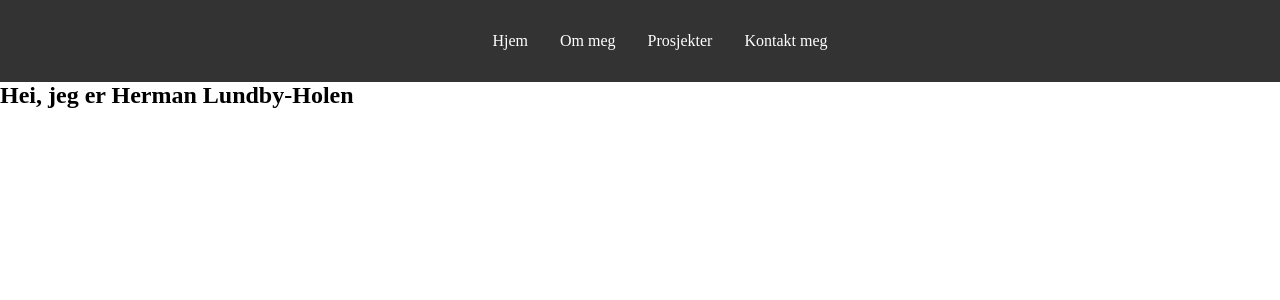
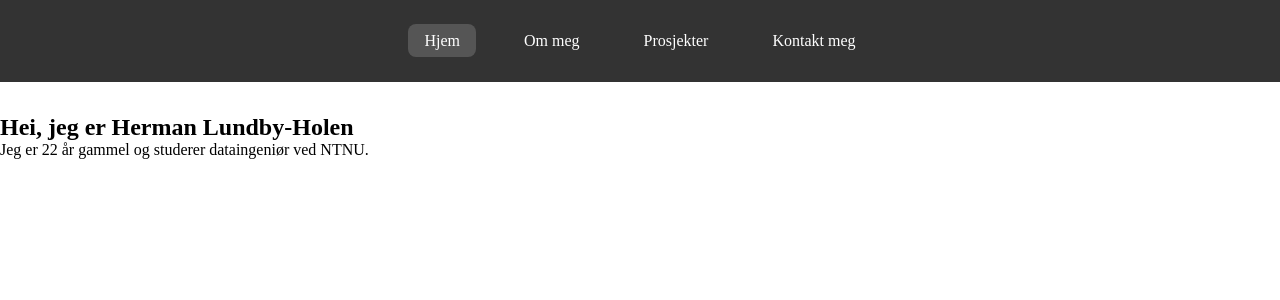
Before and after one commit to Hermzy14/portfolio, a SvelteKit app: page / in a window 1280 px wide. Shown: the top 300 px of the page. Built offline with nearby package versions, Linux system fonts and the light colour scheme.

Commit message:
Updated global and header styling

```diff
--- a/src/components/Header.svelte
+++ b/src/components/Header.svelte
@@ -1,10 +1,20 @@
+<script lang="ts">
+	import { page } from '$app/state';
+
+	let url = $state(page.url.pathname);
+	// Listen for changes to the URL
+	$effect(() => {
+		url = page.url.pathname;
+	});
+</script>
+
 <header>
 	<nav>
 		<ul>
-			<li><a href="/">Hjem</a></li>
-			<li><a href="/about">Om meg</a></li>
-			<li><a href="/projects">Prosjekter</a></li>
-			<li><a href="/contact">Kontakt meg</a></li>
+			<li><a href="/" class={url === '/' ? 'active' : ''}>Hjem</a></li>
+			<li><a href="/about" class={url === '/about' ? 'active' : ''}>Om meg</a></li>
+			<li><a href="/projects" class={url === '/projects' ? 'active' : ''}>Prosjekter</a></li>
+			<li><a href="/contact" class={url === '/contact' ? 'active' : ''}>Kontakt meg</a></li>
 		</ul>
 	</nav>
 </header>
@@ -13,7 +23,8 @@
 	header {
 		background-color: #333;
 		color: white;
-		padding: 1rem;
+		padding: 2rem;
+		margin-bottom: 2rem;
 		display: flex;
 		justify-content: center;
 		align-items: center;
@@ -28,9 +39,15 @@
 	nav a {
 		color: white;
 		text-decoration: none;
+		padding: 0.5rem 1rem;
+		border-radius: 8px;
 	}
 
 	nav a:hover {
 		text-decoration: underline;
 	}
+
+	.active {
+		background: #555;
+	}
 </style>
--- a/src/routes/+layout.svelte
+++ b/src/routes/+layout.svelte
@@ -8,4 +8,31 @@
 </main>
 
 <style>
+	:global(*) {
+		margin: 0;
+		padding: 0;
+		box-sizing: border-box;
+	}
+
+	:global(html),
+	:global(body) {
+		margin: 0;
+		padding: 0;
+		height: 100%;
+		width: 100%;
+		overflow: hidden;
+	}
+	:global(html),
+	:global(body) {
+		margin: 0;
+		padding: 0;
+		height: 100%;
+		width: 100%;
+		overflow: hidden;
+	}
+	main {
+		display: flex;
+		flex-direction: column;
+		height: 100%;
+	}
 </style>
--- a/src/routes/+page.svelte
+++ b/src/routes/+page.svelte
@@ -1,22 +1,20 @@
 <script lang="ts">
+	let age: Number = $state(0);
+
+	$effect(() => {
+		calculateAge();
+	});
+
+	function calculateAge() {
+		const currentYear = new Date().getFullYear();
+		age = currentYear - 2003;
+	}
 </script>
 
 <section id="hero">
 	<h1>Hei, jeg er Herman Lundby-Holen</h1>
+	<p>Jeg er {age} år gammel og studerer dataingeniør ved NTNU.</p>
 </section>
 
 <style>
-	* {
-		margin: 0;
-		padding: 0;
-		box-sizing: border-box;
-	}
-	:global(html),
-	:global(body) {
-		margin: 0;
-		padding: 0;
-		height: 100%;
-		width: 100%;
-		overflow: hidden;
-	}
 </style>
```
